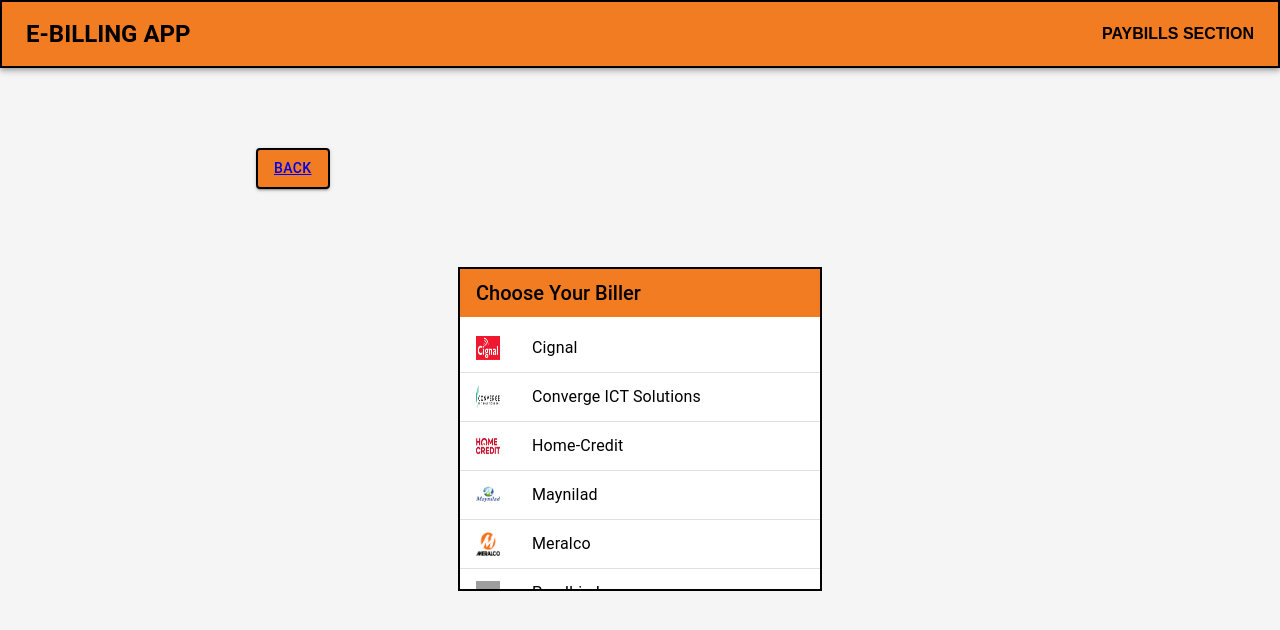
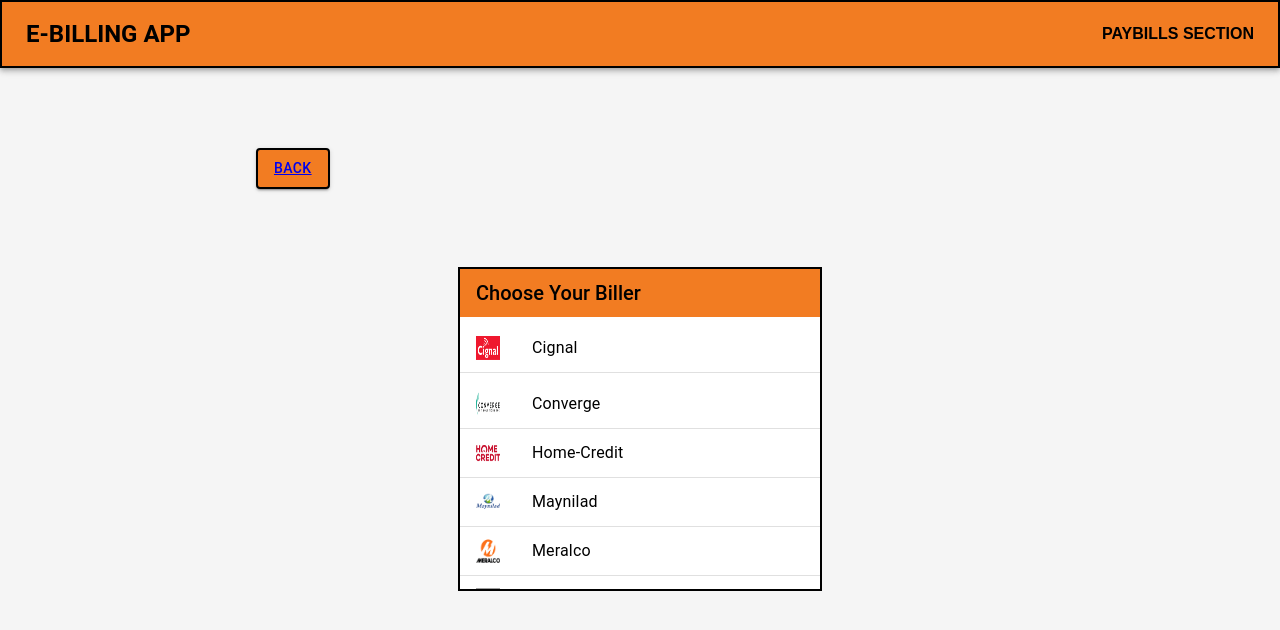
Before and after one commit to jadecrpn/E-Bayad-Center, a React (Create React App) app: page /billing in a window 1280 px wide. Shown: the top 630 px of the page. Built offline with nearby package versions, Linux system fonts and the light colour scheme; grey boxes are pictures that could not be loaded.

Commit message:
Update BillingOperations.js

```diff
--- a/src/components/BillingOperations.js
+++ b/src/components/BillingOperations.js
@@ -12,6 +12,7 @@
 import Stack from "@mui/material/Stack";
 import ListSubheader from '@mui/material/ListSubheader';
 import Divider from '@mui/material/Divider';
+import { useNavigate } from 'react-router-dom';
 
 import Cignal from '../Assets/Cignal.png';
 import Converge from '../Assets/Converge_ICT_.png';
@@ -26,7 +27,14 @@
 
 
 const BillingOperations = () => {
+  const navigate = useNavigate();
 
+  const handleBillerClick = (biller, billerImage) => {
+    // Perform any necessary logic here
+
+    // Navigate to the Transaction component
+    navigate('/transaction', { state: { billerName: biller, billerImage } });
+  }
 
   return (
     <>
@@ -72,16 +80,19 @@
       <List subheader={
               <ListSubheader sx={{ fontSize: '20px', bgcolor: '#F27C22', color: 'black', }}>
                 Choose Your Biller
-              </ListSubheader>
-            }
-      >
-      <ListItem disablePadding>
-            <ListItemButton sx={{paddingTop: '15px'}}>
+              </ListSubheader>}>
+
+
+          <ListItem disablePadding>
+            <ListItemButton sx={{ paddingTop: '15px' }}
+              onClick={() => handleBillerClick("Cignal", Cignal)}>
               <ListItemIcon>
-              <img className="Cignal"
-              src={Cignal}
-              alt={"Cignal"}
-              style={{ width: '24px', height: '24px' }}/>
+              <img
+                className="Cignal"
+                src={Cignal}
+                alt={"Cignal"}
+                style={{ width: '24px', height: '24px' }}
+              />
               </ListItemIcon>
               <ListItemText primary="Cignal" />
             </ListItemButton>
@@ -89,14 +100,17 @@
           <Divider />
 
           <ListItem disablePadding>
-            <ListItemButton>
+          <ListItemButton sx={{ paddingTop: '15px' }}
+              onClick={() => handleBillerClick("Converge", Converge)}>
               <ListItemIcon>
-              <img className="Converge"
-              src={Converge}
-              alt={"Converge"}
-              style={{ width: '24px', height: '24px' }}/>
+              <img
+                className="Converge"
+                src={Converge}
+                alt={"Converge"}
+                style={{ width: '24px', height: '24px' }}
+              />
               </ListItemIcon>
-              <ListItemText primary="Converge ICT Solutions" />
+              <ListItemText primary="Converge" />
             </ListItemButton>
           </ListItem>
           <Divider />
@@ -141,7 +155,7 @@
           <Divider />
 
           <ListItem disablePadding>
-            <ListItemButton>
+            <ListItemButton onClick={() => handleBillerClick("Pag-ibig")}>
               <ListItemIcon>
               <img className="Pag-Ibig Loan"
               src={Pagibig}
```
